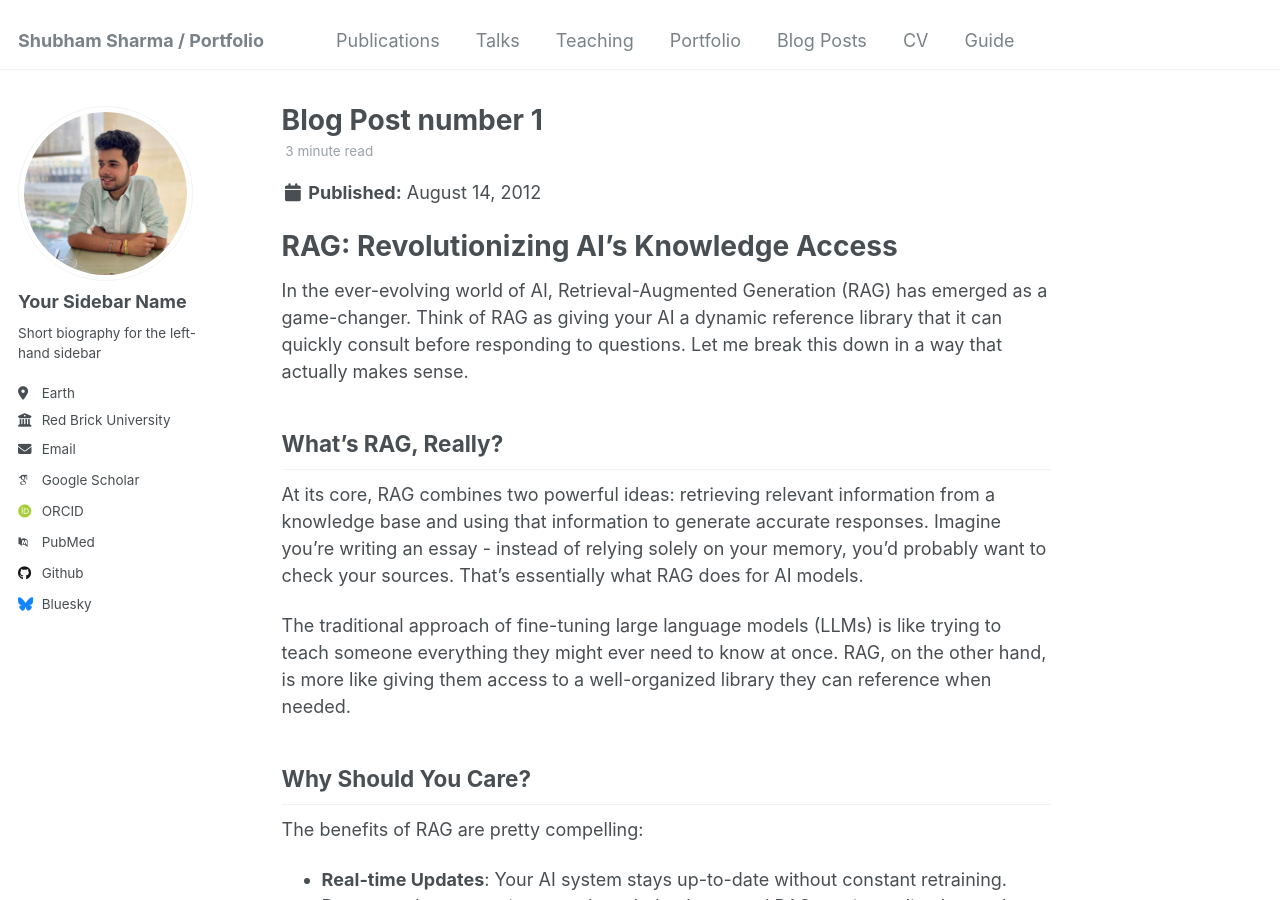
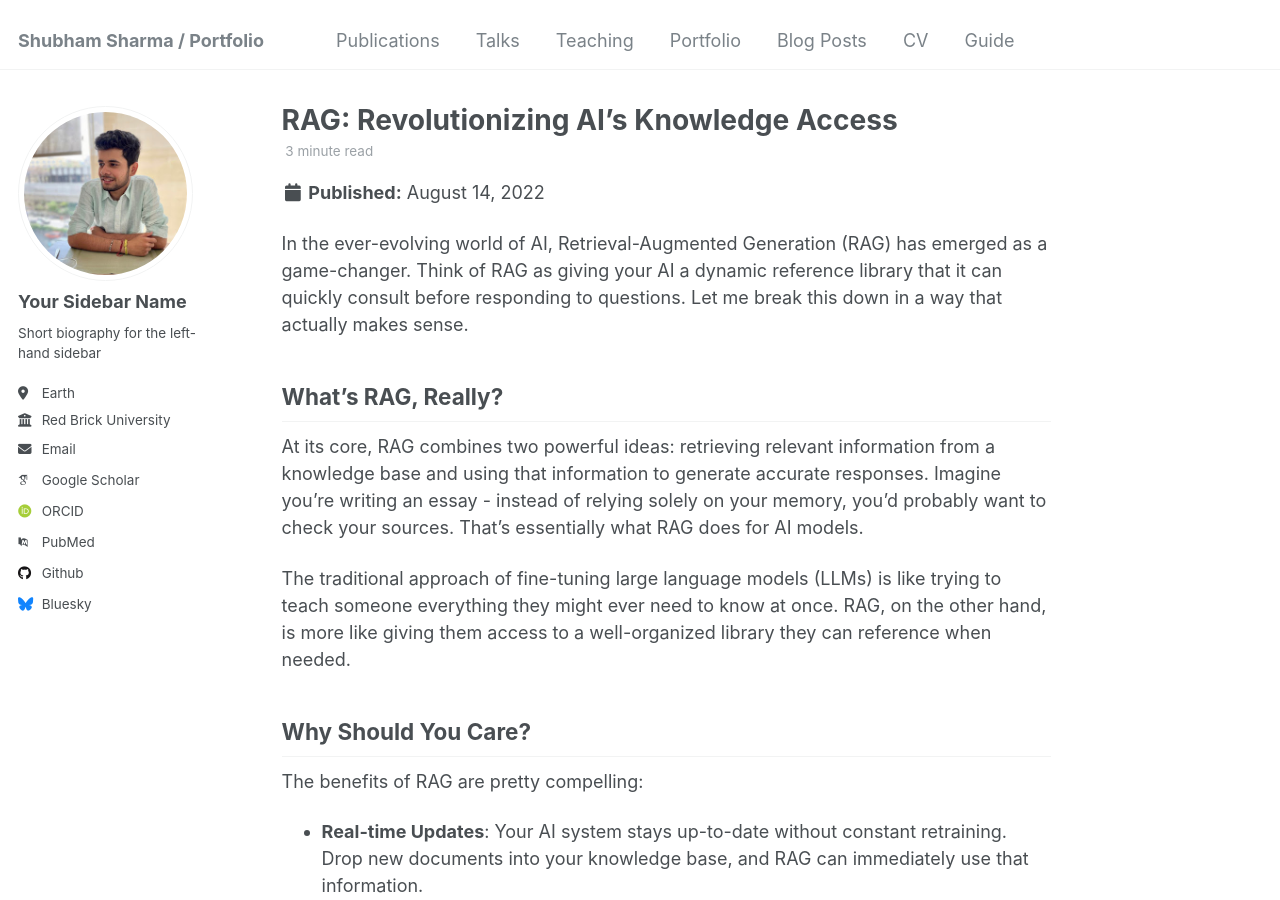
Before and after one commit to shubhamsrkdev/shubhamsrkdev.github.io, a Jekyll site: the page built from _posts/2022-08-14-blog-post-1.md, in a window 1280 px wide and 900 px high. Built offline with Jekyll 4.4.1, drawn with Linux system fonts in a browser that asks for light colours; some web fonts are replaced; some of the changed text lies outside the part shown.

Commit message:
Update and rename 2012-08-14-blog-post-1.md to 2022-08-14-blog-post-1.md

```diff
--- a/_posts/2012-08-14-blog-post-1.md
+++ b/_posts/2022-08-14-blog-post-1.md
@@ -1,14 +1,12 @@
 ---
-title: 'Blog Post number 1'
-date: 2012-08-14
-permalink: /posts/2012/08/blog-post-1/
+title: 'RAG: Revolutionizing AI’s Knowledge Access'
+date: 2022-08-14
+permalink: /posts/2022/08/blog-post-1/
 tags:
-  - cool posts
-  - category1
-  - category2
+  - AI
+  - RAG
+  - Python
 ---
-
-# RAG: Revolutionizing AI's Knowledge Access
 
 In the ever-evolving world of AI, Retrieval-Augmented Generation (RAG) has emerged as a game-changer. Think of RAG as giving your AI a dynamic reference library that it can quickly consult before responding to questions. Let me break this down in a way that actually makes sense.
 
```
